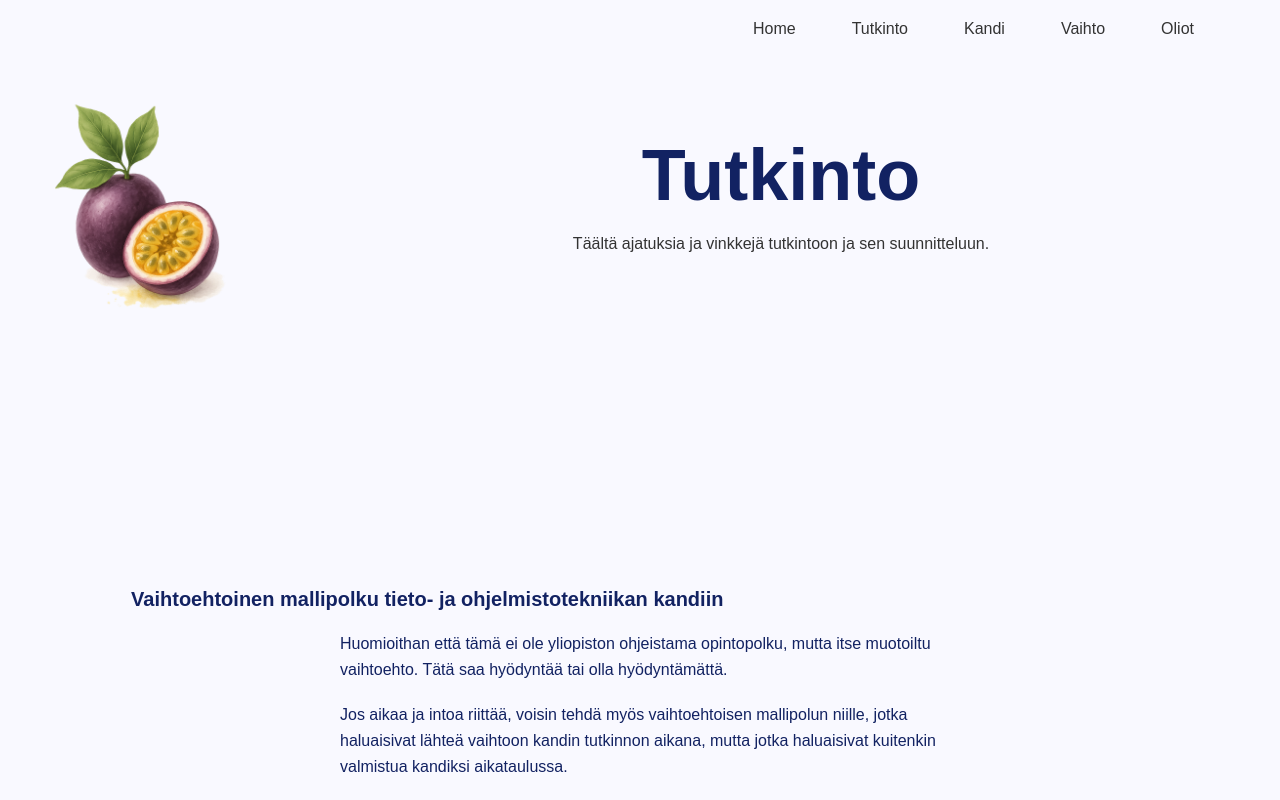
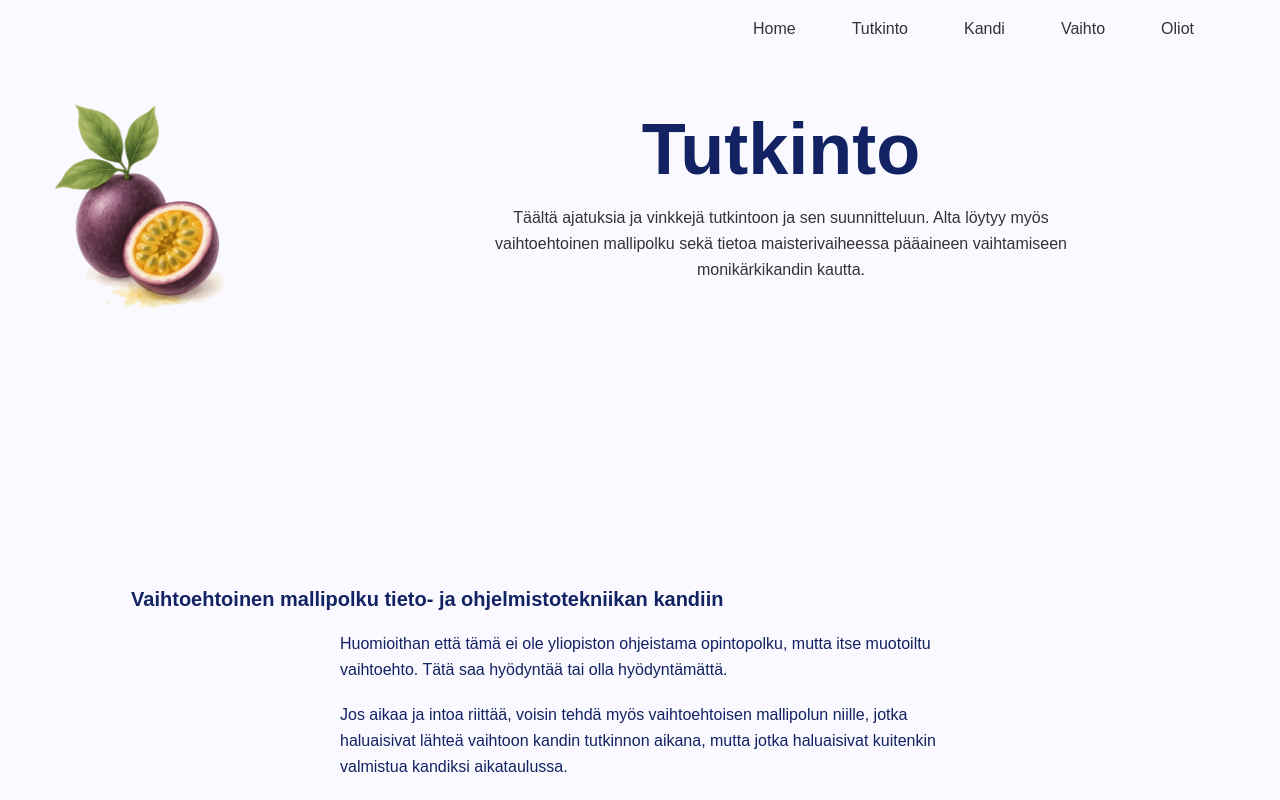
Before and after one commit to lehtio/Opiskelukorneri, a React (Vite) app in the folder opintokorneri/: page /tutkinto in a window 1280 px wide. Shown: the top 800 px of the page. Built offline with nearby package versions, Linux system fonts and the light colour scheme.

Commit message:
css korjauksia

```diff
--- a/opintokorneri/src/pages/Tutkinto.jsx
+++ b/opintokorneri/src/pages/Tutkinto.jsx
@@ -22,7 +22,7 @@ const KandiPage = () => {
         <div className="hero-text-tutkinto">
           <h1 className="titleTutkinto">Tutkinto</h1>
           <p className="hero-summary-tutkinto">
-            Täältä ajatuksia ja vinkkejä tutkintoon ja sen suunnitteluun.
+            Täältä ajatuksia ja vinkkejä tutkintoon ja sen suunnitteluun. Alta löytyy myös vaihtoehtoinen mallipolku sekä tietoa maisterivaiheessa pääaineen vaihtamiseen monikärkikandin kautta.
           </p>
         </div>
       </div>
--- a/opintokorneri/src/styles/Studies.css
+++ b/opintokorneri/src/styles/Studies.css
@@ -180,6 +180,7 @@ html, body {
     font-size: 3rem;
     text-align: center;
     word-break: break-word;
+
   }
 
   .descriptionHome {
```
Also changed, not shown: 1 other file (tests, documents, lock files or other folders).
